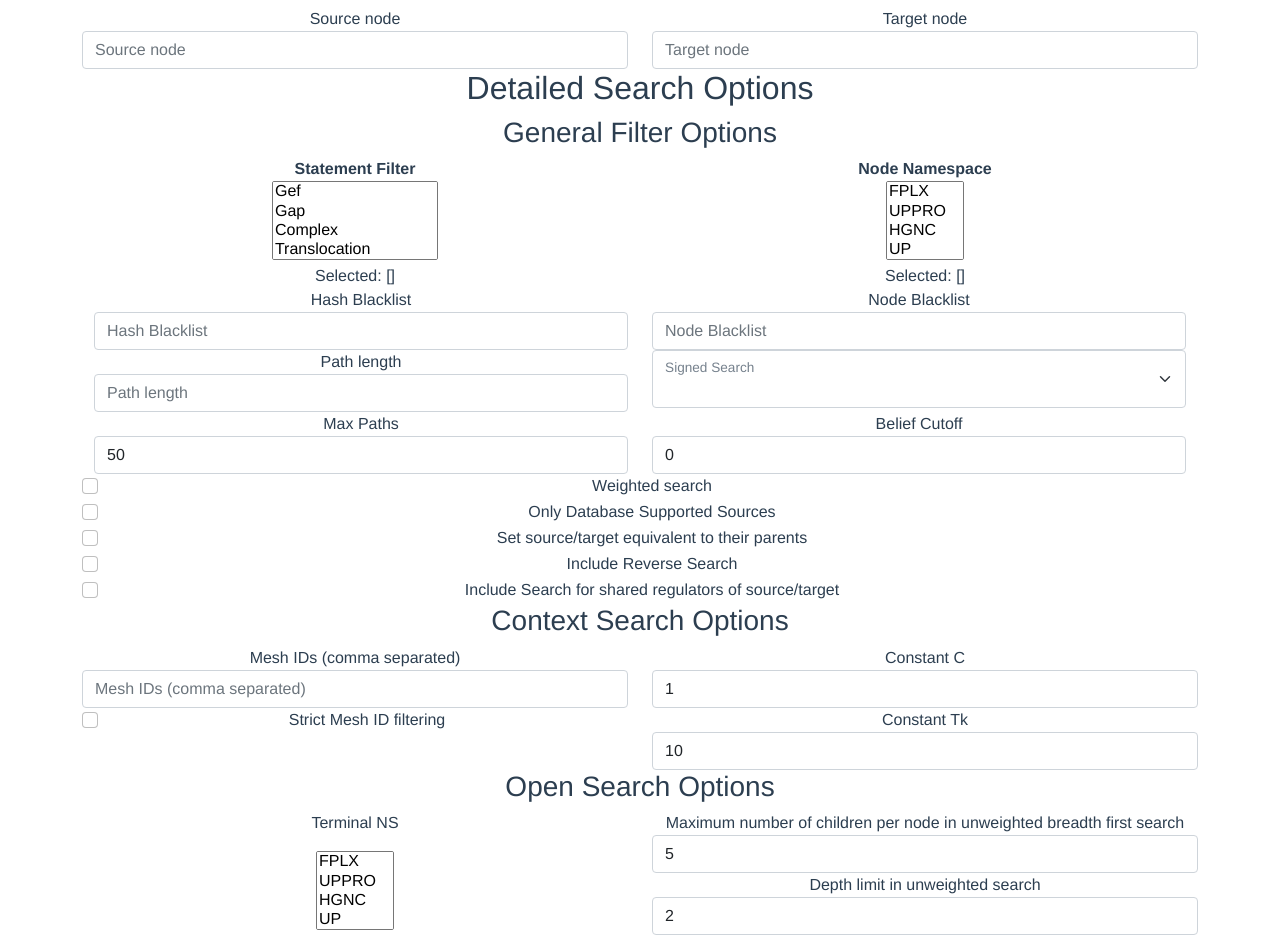
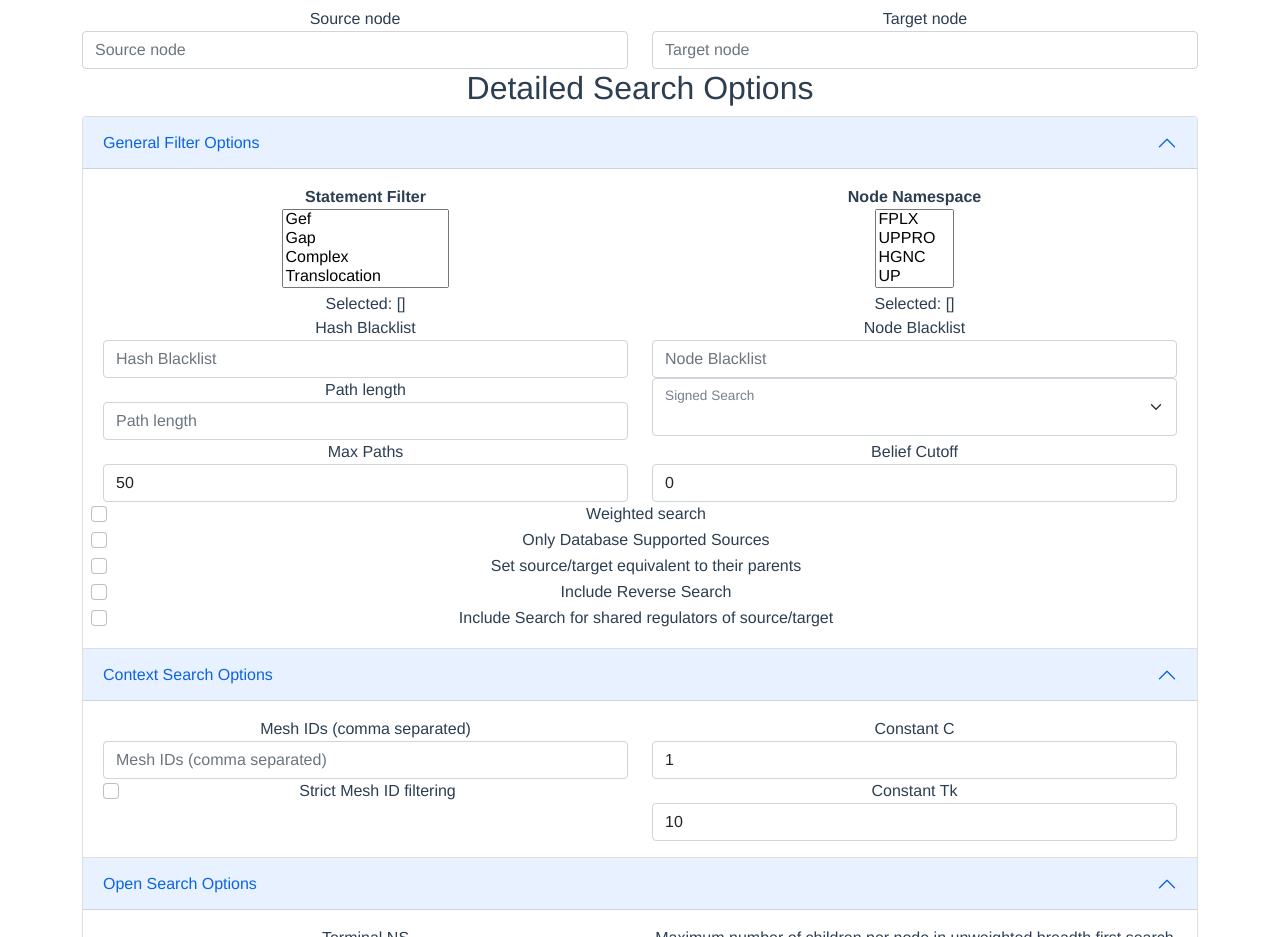
Before and after one commit to kkaris/indra_network_service, a Vue app in the folder indra_network_search/frontend/: page / in a window 1280 px wide. Shown: the part 155-1092 px from the top of the page. Built offline with nearby package versions, Linux system fonts and the light colour scheme.

Commit message:
Move optional form parts into accordion

```diff
--- a/indra_network_search/frontend/src/views/NetworkSearchForm.vue
+++ b/indra_network_search/frontend/src/views/NetworkSearchForm.vue
@@ -32,7 +32,33 @@
         </div>
       </div>
       <h2>Detailed Search Options</h2>
-      <h3>General Filter Options</h3>
+      <div
+          class="accordion"
+          :id="accordionID"
+      >
+        <!-- Accordion 1: General Filter Options -->
+        <div class="accordion-item">
+          <h3
+              class="accordion-header"
+              :id="accordionIDObj.accordionHeader1ID"
+          >
+            <button
+                class="accordion-button"
+                type="button"
+                data-bs-toggle="collapse"
+                :data-bs-target="`#${accordionIDObj.accordionBody1ID}`"
+                aria-expanded="true"
+                :aria-controls="accordionIDObj.accordionBody1ID"
+            >
+              General Filter Options
+            </button>
+          </h3>
+          <div
+              :id="accordionIDObj.accordionBody1ID"
+              class="accordion-collapse collapse show"
+              :aria-labelledby="accordionIDObj.accordionHeader1ID"
+          >
+            <div class="accordion-body">
                 <div class="row">
                   <div class="col">
                     <b>Statement Filter</b>
@@ -67,7 +93,6 @@
                     </div>
                   </div>
                 </div>
-      <div class="container">
                 <div class="row">
                   <div class="col">
                     <BaseInputBS
@@ -124,7 +149,7 @@
                     />
                   </div>
                 </div>
-      </div>
+                <div class="row">
                     <BaseCheckboxBS
                         v-model="weighted"
                         label="Weighted search"
@@ -146,7 +171,33 @@
                         :disabled="!isNotOpenSearch && !cannotSubmit"
                         label="Include Search for shared regulators of source/target"
                     />
-      <h3>Context Search Options</h3>
+                  </div>
+            </div>
+          </div>
+        </div>
+        <!-- Accordion 2: Context Search Options -->
+        <div class="accordion-item">
+          <h3
+              class="accordion-header"
+              :id="accordionIDObj.accordionHeader2ID"
+          >
+            <button
+                class="accordion-button"
+                type="button"
+                data-bs-toggle="collapse"
+                :data-bs-target="`#${accordionIDObj.accordionBody2ID}`"
+                aria-expanded="true"
+                :aria-controls="accordionIDObj.accordionBody2ID"
+            >
+              Context Search Options
+            </button>
+          </h3>
+          <div
+              :id="accordionIDObj.accordionBody2ID"
+              class="accordion-collapse collapse show"
+              :aria-labelledby="accordionIDObj.accordionHeader2ID"
+          >
+            <div class="accordion-body">
               <div class="row">
                 <div class="col">
                   <BaseInputBS
@@ -186,7 +237,32 @@
                   />
                 </div>
               </div>
-      <h3>Open Search Options</h3>
+            </div>
+          </div>
+        </div>
+        <!-- Accordion 3: Open Search Options -->
+        <div class="accordion-item">
+          <h3
+              class="accordion-header"
+              :id="accordionIDObj.accordionHeader3ID"
+          >
+            <button
+                class="accordion-button"
+                type="button"
+                data-bs-toggle="collapse"
+                :data-bs-target="`#${accordionIDObj.accordionBody3ID}`"
+                aria-expanded="true"
+                :aria-controls="accordionIDObj.accordionBody3ID"
+            >
+              Open Search Options
+            </button>
+          </h3>
+          <div
+              :id="accordionIDObj.accordionBody3ID"
+              class="accordion-collapse collapse show"
+              :aria-labelledby="accordionIDObj.accordionHeader3ID"
+          >
+            <div class="accordion-body">
               <!-- Disable open search options if both source and target are set -->
               <div class="row">
         <div class="col">
@@ -228,7 +304,6 @@
           />
         </div>
       </div>
-      <div style="margin-top: 20px">
               <div class="row">
         <div class="col">
           <button
@@ -252,6 +327,9 @@
         </div>
       </div>
             </div>
+          </div>
+        </div>
+      </div>
     </form>
   </div>
 </template>
@@ -261,6 +339,7 @@ import BaseSelectBS from "@/components/Form/BaseSelectBS";
 import BaseCheckboxBS from "@/components/Form/BaseCheckboxBS";
 import BaseInputBS from "@/components/Form/BaseInputBS";
 import AxiosMethods from "@/services/AxiosMethods";
+import UniqueID from "@/helpers/BasicHelpers";
 
 export default {
   components: { BaseSelectBS, BaseCheckboxBS, BaseInputBS },
@@ -406,7 +485,23 @@ export default {
     },
     isAnyWeighted() {
       return this.isContextWeighted || this.weighted;
+    },
+    strUUID() {
+      return `form-id-${this.uuid}`
+    },
+    accordionID() {
+      return `accordion-${this.strUUID}`
+    },
+    accordionIDObj() {
+      return {
+        accordionHeader1ID: `header1-${this.accordionID}`,
+        accordionHeader2ID: `header2-${this.accordionID}`,
+        accordionHeader3ID: `header3-${this.accordionID}`,
+        accordionBody1ID: `body1-${this.accordionID}`,
+        accordionBody2ID: `body2-${this.accordionID}`,
+        accordionBody3ID: `body3-${this.accordionID}`,
       }
+    },
   },
   methods: {
     sendForm() {
@@ -438,5 +533,11 @@ export default {
       // Here go over all form parts and validate them
     },
   },
+  setup() {
+    const uuid = UniqueID().getID();
+    return {
+      uuid
+    }
+  },
 };
 </script>
```
Lines whose indentation alone changed are shown as unchanged.
